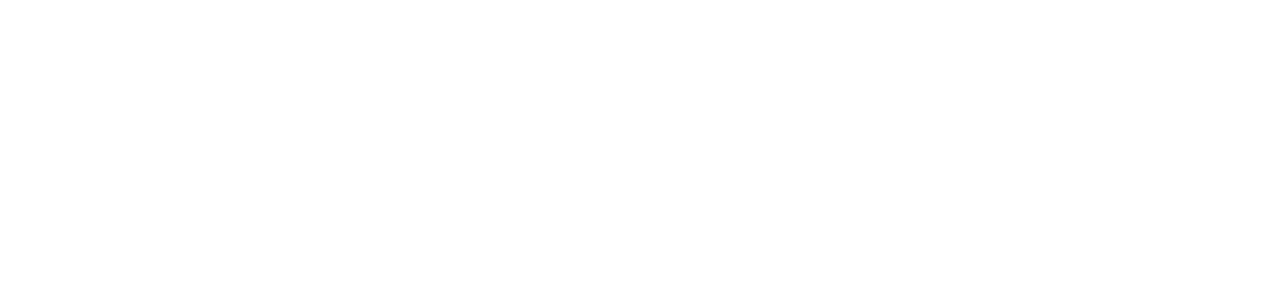
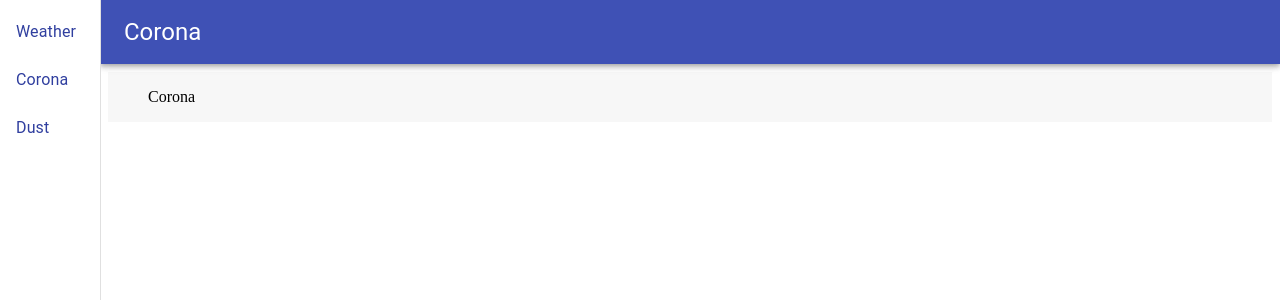
Before and after one commit to soyeon-p/calendar, a React (Create React App) app in the folder front/: page /Corona in a window 1280 px wide. Before the commit this address had no page. Shown: the top 300 px of the page. Built offline with nearby package versions, Linux system fonts and the light colour scheme.

Commit message:
add navBar

```diff
--- a/front/src/App.js
+++ b/front/src/App.js
@@ -5,6 +5,8 @@
 import { theme } from "./Styles/theme";
 import Home from "./Pages/Home";
 import Dust from "./Pages/Dust";
+import Weather from './Pages/Weather';
+import Corona from './Pages/Corona';
 
 function App() {
   return (
@@ -12,6 +14,8 @@
       <Layout>
         <Routes>
           <Route path='/' element={<Home />} />
+          <Route path='/Weather' element={<Weather />} />
+          <Route path='/Corona' element={<Corona />} />
           <Route path='/dust' element={<Dust />} />
         </Routes>
       </Layout>
--- /dev/null
+++ b/front/src/Components/Appbar.js
@@ -0,0 +1,19 @@
+import React from 'react';
+import { AppBar, Toolbar, Typography } from '@material-ui/core';
+import { useLocation } from 'react-router-dom';
+import { useStyles } from '../Styles/styles';
+
+const Appbar = () => {
+  const classes = useStyles();
+  const location = useLocation();
+
+  return (
+    <AppBar className={classes.appbar}>
+      <Toolbar>
+        <Typography variant="h5">{`${location.pathname.slice(1)}`}</Typography>
+      </Toolbar>
+    </AppBar>
+  );
+};
+
+export default Appbar;
--- a/front/src/Components/Layout.js
+++ b/front/src/Components/Layout.js
@@ -1,9 +1,21 @@
 import React from 'react';
+import { useStyles } from '../Styles/styles';
+import Appbar from './Appbar';
+import Navbar from './Navbar';
 
-const Layout = ({children}) => {
+const Layout = ({ children }) => {
+  const classes = useStyles();
+
   return (
-    <div>{children}</div>
+    <div className={classes.root}>
+      <Appbar />
+      <Navbar />
+      <div className={classes.component}>
+        <div className={classes.offset}></div>
+        <div className={classes.page}>{children}</div>
+      </div>
+    </div>
   );
-}
+};
 
-export default  Layout;
+export default Layout;
--- /dev/null
+++ b/front/src/Components/Navbar.js
@@ -0,0 +1,25 @@
+import { Drawer, List, ListItem, ListItemText } from '@material-ui/core';
+import React from 'react';
+import { Link } from 'react-router-dom';
+import { useStyles } from '../Styles/styles';
+
+const listItem = ['Weather', 'Corona', 'Dust'];
+
+const Navbar = () => {
+  const classes = useStyles();
+  return (
+    <Drawer className={classes.drawer} variant="permanent" anchor="left">
+      <List className={classes.drawerList}>
+        {listItem.map((text) => (
+          <ListItem key={text}>
+            <Link to={`/${text}`} className={classes.link}>
+              <ListItemText  primary={text} />
+            </Link>
+          </ListItem>
+        ))}
+      </List>
+    </Drawer>
+  );
+};
+
+export default Navbar;
--- /dev/null
+++ b/front/src/Pages/Corona.js
@@ -0,0 +1,12 @@
+import { Container } from '@material-ui/core';
+import React from 'react';
+
+const Corona = () => {
+  return (
+    <Container>
+      Corona
+    </Container>
+  );
+}
+
+export default  Corona;
--- a/front/src/Pages/Dust.js
+++ b/front/src/Pages/Dust.js
@@ -1,5 +1,5 @@
 import { Container } from '@material-ui/core';
-import React from 'react';
+import React, { useEffect } from 'react';
 import axios from 'axios';
 
 const fetchData = async () => {
@@ -18,9 +18,15 @@
 };
 
 const Dust = () => {
-  fetchData();
+  useEffect(() => {
+    fetchData();
+  }, [])
 
-  return <Container>Dust</Container>;
+  return (
+    <Container>
+      Dust
+    </Container>
+  );
 };
 
 export default Dust;
--- /dev/null
+++ b/front/src/Pages/Weather.js
@@ -0,0 +1,12 @@
+import { Container } from '@material-ui/core';
+import React from 'react';
+
+const Weather = () => {
+  return (
+    <Container>
+      Weather
+    </Container>
+  );
+}
+
+export default  Weather;
--- a/front/src/Styles/styles.js
+++ b/front/src/Styles/styles.js
@@ -1,5 +1,38 @@
 import { makeStyles } from '@material-ui/core';
 
+const drawerWidth = 100;
+
 export const useStyles = makeStyles((theme) => {
-  return {};
+  return {
+    root: {
+      display: 'flex',
+    },
+
+    // Appbar
+    appbar: {
+      width: `calc(100% - ${drawerWidth}px) !important`,
+    },
+
+    // Navbar
+    drawer: {
+      width: drawerWidth,
+    },
+    drawerList: {
+      width: drawerWidth,
+    },
+    link: {
+      textDecoration: 'none',
+      color: theme.palette.primary.dark
+    },
+
+    component: {
+      width: '100%'
+    },
+    offset: theme.mixins.toolbar,
+    page: {
+      backgroundColor: '#f7f7f7',
+      padding: theme.spacing(2),
+    },
+
+  };
 });
```
